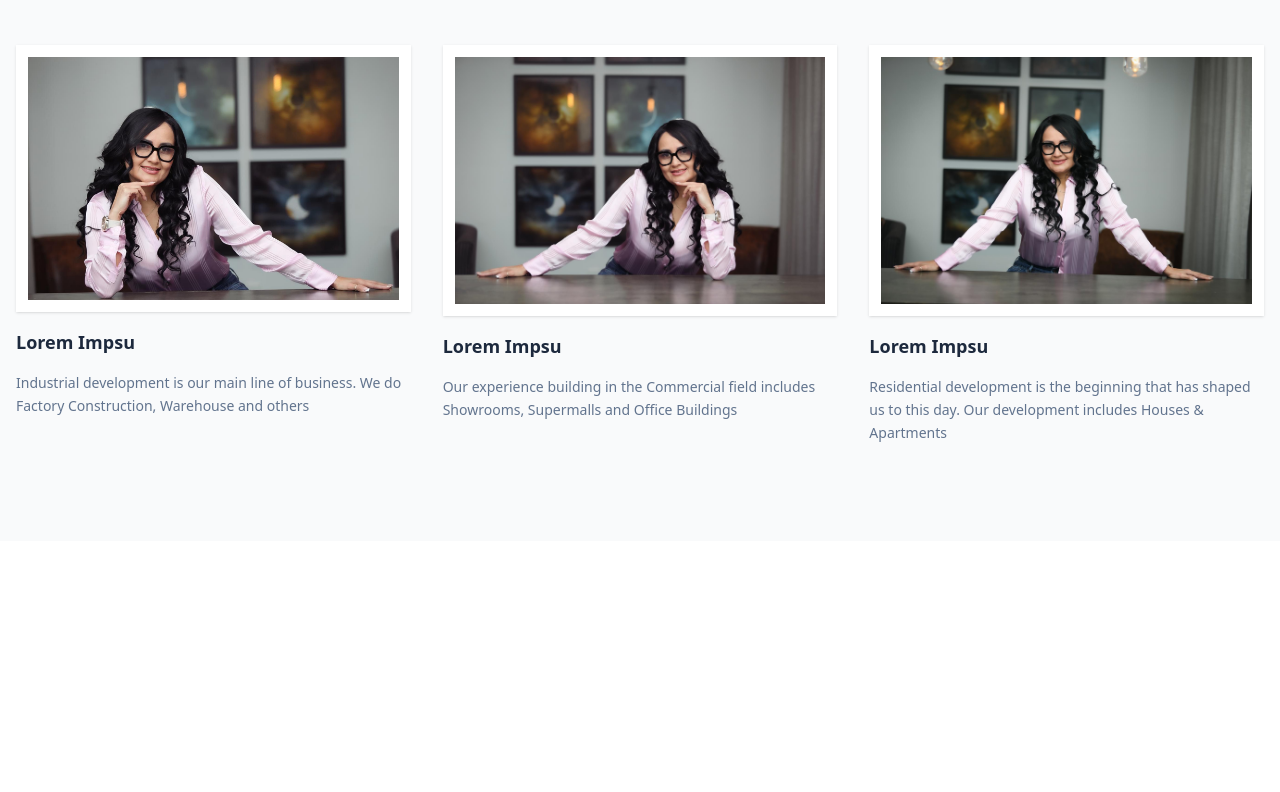
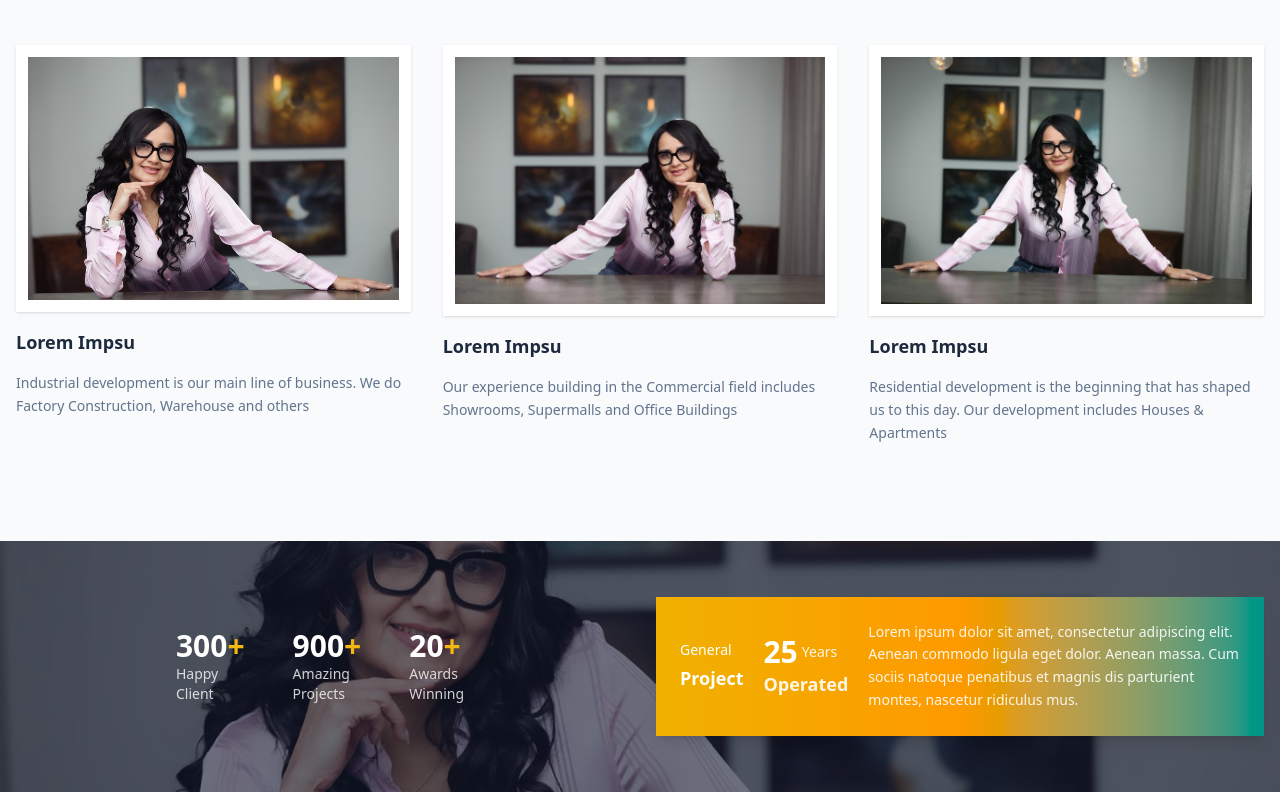
Before and after one commit to JerryMalloney/all-star-finance-group, a Next.js app: page / in a window 1280 px wide. Shown: the part 1445-2237 px from the top of the page. Before the commit the page ends 1986 px from the top, so only its background shows below. Built offline with nearby package versions, Linux system fonts and the light colour scheme.

Commit message:
feat: add Section3 component with layout and content integration

```diff
--- a/src/app/page.tsx
+++ b/src/app/page.tsx
@@ -1,6 +1,7 @@
 import Hero from "@/components/home/Home";
 import Section1 from "@/components/home/Section1";
 import Section2 from "@/components/home/Section2";
+import Section3 from "@/components/home/Section3";
 
 export default function Home() {
   return (
@@ -8,6 +9,7 @@ export default function Home() {
       <Hero />
       <Section1 />
       <Section2 />
+      <Section3 />
     </div>
   );
 }
--- /dev/null
+++ b/src/components/home/Section3.tsx
@@ -0,0 +1,67 @@
+import React from "react";
+
+const Section3 = () => {
+  return (
+    <section className="relative overflow-hidden">
+      <div
+        className="absolute inset-0 bg-cover bg-center"
+        style={{ backgroundImage: "url('/hero.png')" }}
+      />
+      <div className="absolute inset-0 bg-slate-900/60" />
+
+      <div className="relative container mx-auto px-4 py-10 lg:py-14">
+        <div className="flex flex-col lg:flex-row items-center gap-8">
+          <div className="flex justify-center flex-wrap w-full gap-6 text-white lg:flex-row lg:gap-12">
+            <div>
+              <p className="text-3xl font-semibold">
+                300<span className="text-brand-primary font-bold">+</span>
+              </p>
+              <p className="text-sm text-white/80">Happy</p>
+              <p className="text-sm text-white/80">Client</p>
+            </div>
+            <div>
+              <p className="text-3xl font-semibold">
+                900<span className="text-brand-primary font-bold">+</span>
+              </p>
+              <p className="text-sm text-white/80">Amazing</p>
+              <p className="text-sm text-white/80">Projects</p>
+            </div>
+            <div>
+              <p className="text-3xl font-semibold">
+                20<span className="text-brand-primary font-bold">+</span>
+              </p>
+              <p className="text-sm text-white/80">Awards</p>
+              <p className="text-sm text-white/80">Winning</p>
+            </div>
+          </div>
+
+          <div className="hidden lg:block w-full lg:ml-auto lg:max-w-2xl">
+            <div className=" bg-gradient-to-r from-yellow-500 via-amber-500 to-teal-600 p-6 text-white shadow-lg">
+              <div className="flex flex-col lg:flex-row items-center gap-5">
+                <div className="space-y-1">
+                  <p className="text-sm">General</p>
+                  <p className="text-lg font-semibold">Project</p>
+                </div>
+                <div className="">
+                  <div className="flex items-center gap-1">
+                    <p className="text-3xl font-semibold">25</p>
+                    <p className="text-sm text-white/90">Years</p>
+                  </div>
+                  <p className="text-lg text-white/90 font-bold">Operated</p>
+                </div>
+                <p className="text-sm text-white/90 leading-relaxed lg:flex-1">
+                  Lorem ipsum dolor sit amet, consectetur adipiscing elit.
+                  Aenean commodo ligula eget dolor. Aenean massa. Cum sociis
+                  natoque penatibus et magnis dis parturient montes, nascetur
+                  ridiculus mus.
+                </p>
+              </div>
+            </div>
+          </div>
+        </div>
+      </div>
+    </section>
+  );
+};
+
+export default Section3;
```
